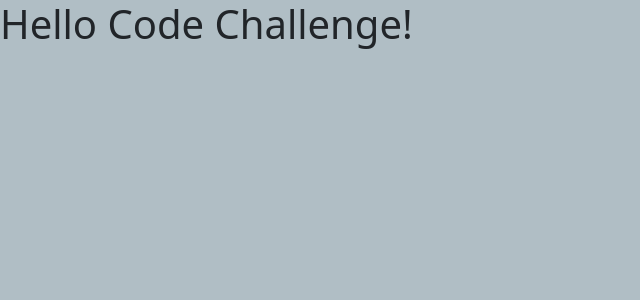
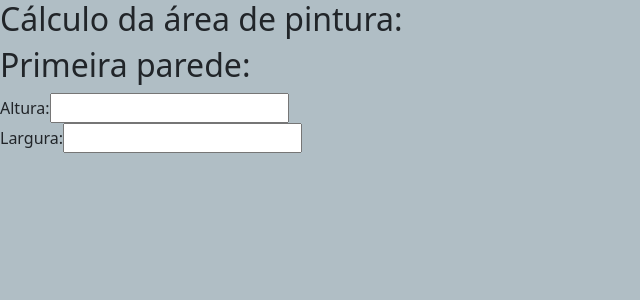
Before and after one commit to vitor-m-cardoso/code-challenge, a React (Create React App) app: page / in a window 1280 px wide. Shown: the top 300 px of the page, without its empty margins (0-640 px from the left). Built offline with nearby package versions, Linux system fonts and the light colour scheme.

Commit message:
adiciona input de altura e largura da primeira parede

```diff
--- a/src/components/Form.js
+++ b/src/components/Form.js
@@ -1,9 +1,34 @@
 import React, { useState } from 'react';
 
+import Input from './Input';
+
 export default function Form() {
+  const [firstHeightValue, setFirstHeightValue] = useState(2.20);
+
+  const [firstWidthValue, setFirstWidthValue] = useState(1);
+
   return (
     <form>
-      <h1>Hello Code Challenge!</h1>
+      <h1 className="h2">Cálculo da área de pintura:</h1>
+      <div>
+        <section>
+          <h2>Primeira parede:</h2>
+          <div>
+            <Input
+              label="Altura: "
+              value={ firstHeightValue }
+              setValue={ setFirstHeightValue }
+            />
+          </div>
+          <div>
+            <Input
+              label="Largura: "
+              value={ firstWidthValue }
+              setValue={ setFirstWidthValue }
+            />
+          </div>
+        </section>
+      </div>
     </form>
   );
 };
```
